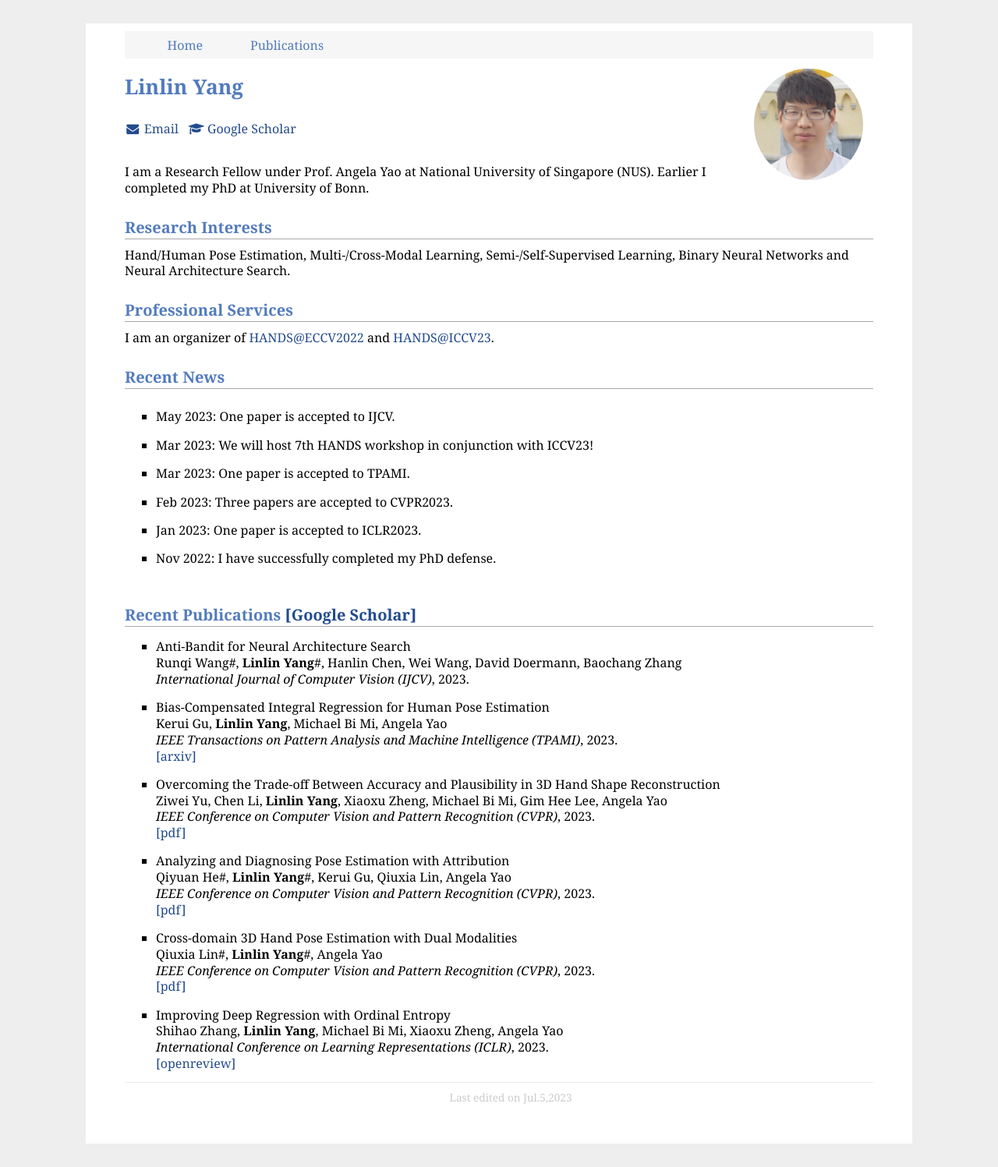
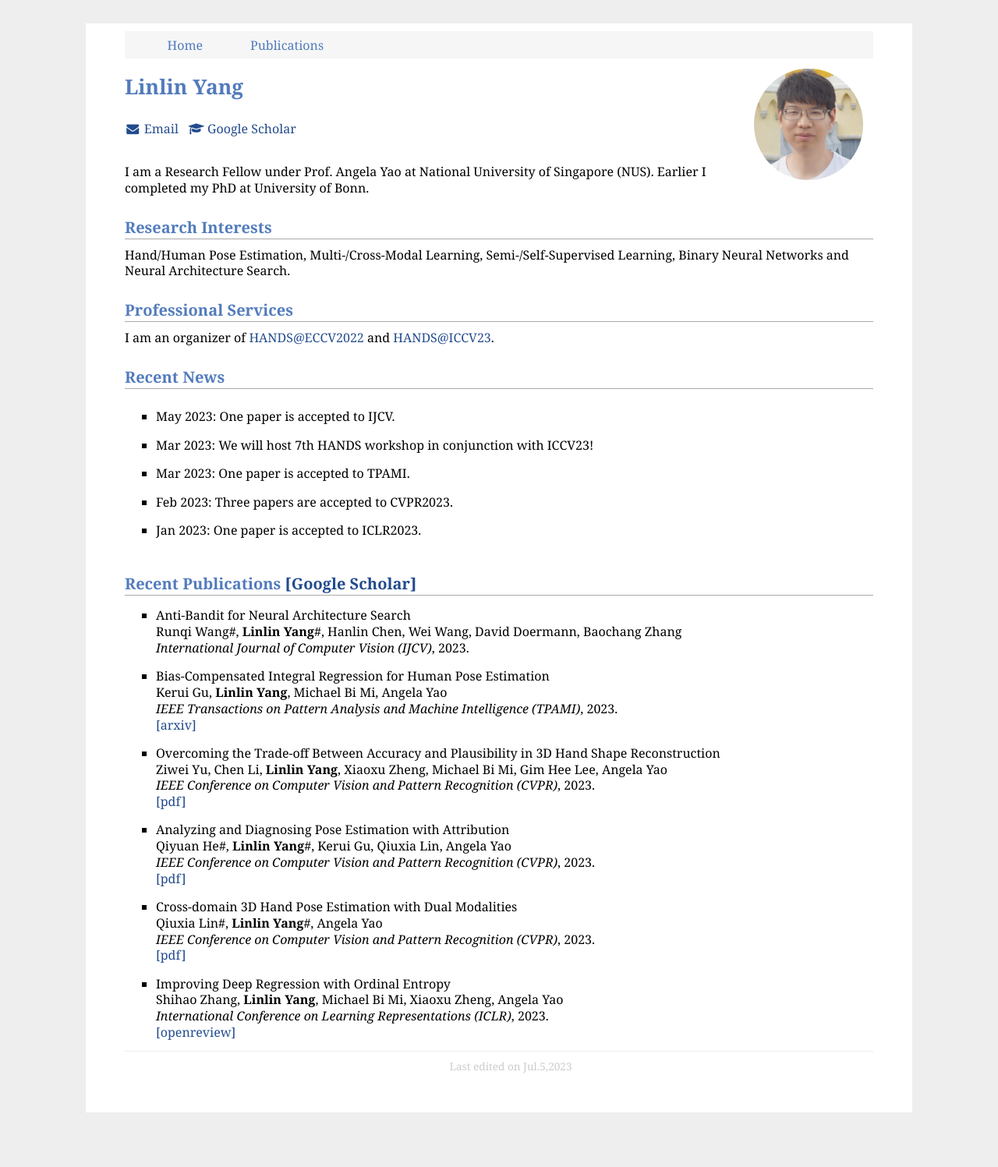
Before and after one commit to bestonebyone/mu4yang, a Jekyll site: the page built from index.md, in a window 1280 px wide. Shown: the whole page at 78% size. Built offline with Jekyll 4.4.1, drawn with Linux system fonts in a browser that asks for light colours; after the commit the page ends 1457 px from its top, so only the background shows below that.

Commit message:
Update index.md

```diff
--- a/index.md
+++ b/index.md
@@ -41,7 +41,7 @@ I am an organizer of [HANDS@ECCV2022](https://sites.google.com/view/hands2022/ho
 <span id="news"></span>
 ## Recent News
 
-<div style="height: 240px; overflow: auto;">
+<div style="height: 200px; overflow: auto;">
 <ul>
 <li> May 2023: One paper is accepted to IJCV. </li>
 <li> Mar 2023: We will host 7th HANDS workshop in conjunction with ICCV23! </li>
```
